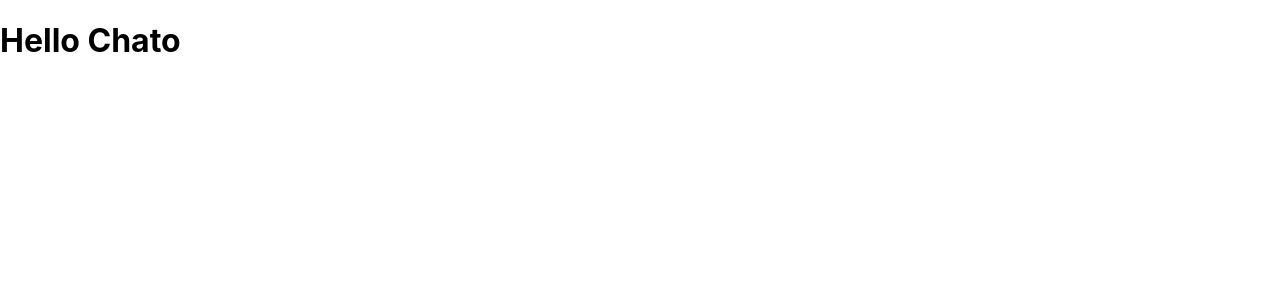
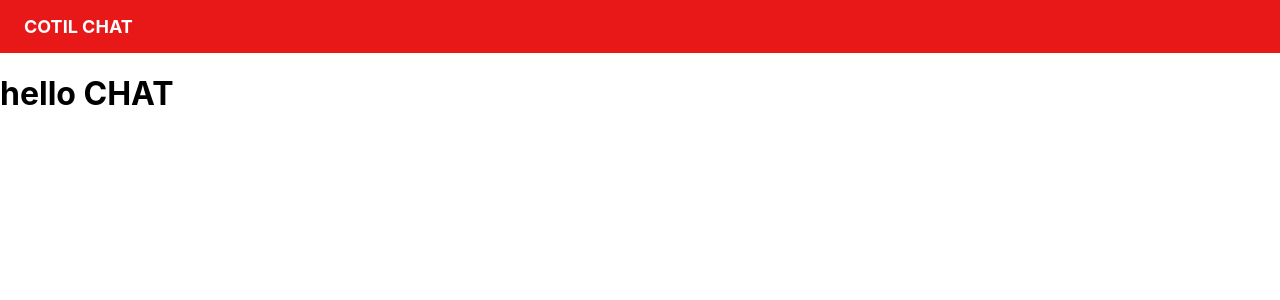
Before and after one commit to guiguat/cotil-chat, a React (Create React App) app in the folder client/: page /chat in a window 1280 px wide. Shown: the top 300 px of the page. Built offline with nearby package versions, Linux system fonts and the light colour scheme.

Commit message:
Add navbar, and create UI

```diff
--- a/client/src/Pages/Chat/index.tsx
+++ b/client/src/Pages/Chat/index.tsx
@@ -1,7 +1,19 @@
 import React from 'react';
+import Navbar from '../../Components/Navbar';
 
 const Chat: React.FC = () => {
-  return <h1>Hello Chato</h1>;
+  return (
+    <>
+      <Navbar>
+        <h1 className="nav-title">
+          COTIL CHAT
+        </h1>
+      </Navbar>
+      <h1>
+        hello CHAT
+      </h1>
+    </>
+  );
 }
 
 export default Chat;
```
